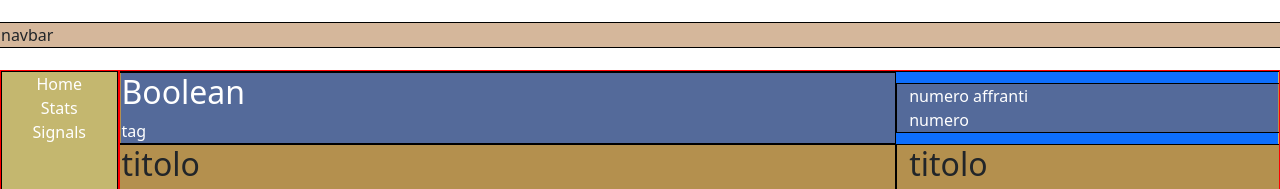
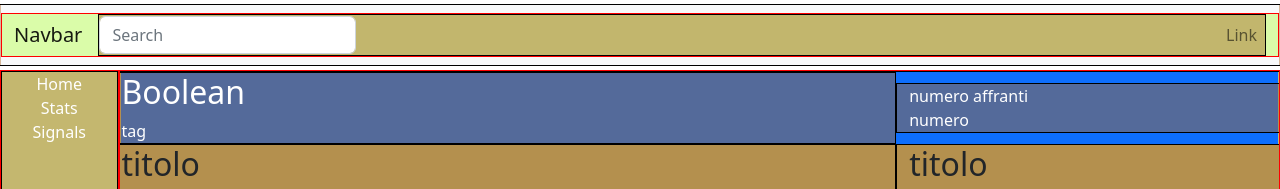
Before and after one commit to andreaa21/html-css-bootstrap-dashboard, a plain HTML site: page index.html in a window 1280 px wide. Shown: the top 189 px of the page. Drawn offline with nearby package versions, Linux system fonts and the light colour scheme.

Commit message:
add navbar to header

```diff
--- a/index.html
+++ b/index.html
@@ -13,7 +13,26 @@
   <header>
     <div class="row h-100 d-flex align-items-center">
       <div class="col">
-        navbar
+        <nav class="navbar navbar-expand-lg bg-light">
+          <div class="container-fluid">
+            <a class="navbar-brand" href="#">Navbar</a>
+            <button class="navbar-toggler" type="button" data-bs-toggle="collapse" data-bs-target="#navbarSupportedContent" aria-controls="navbarSupportedContent" aria-expanded="false" aria-label="Toggle navigation">
+              <span class="navbar-toggler-icon"></span>
+            </button>
+            <div class="collapse navbar-collapse" id="navbarSupportedContent">
+              <form class="d-flex" role="search">
+                <input class="form-control me-2" type="search" placeholder="Search" aria-label="Search">
+              </form>
+              <ul class="navbar-nav ms-auto mb-2 mb-lg-0">
+                <li class="nav-item">
+                  <a class="nav-link" href="#">Link</a>
+                </li>
+                </li>
+              </ul>
+
+            </div>
+          </div>
+        </nav>
       </div>
     </div>
   </header>
```
